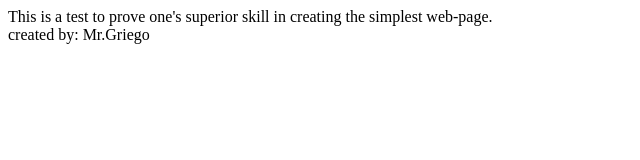
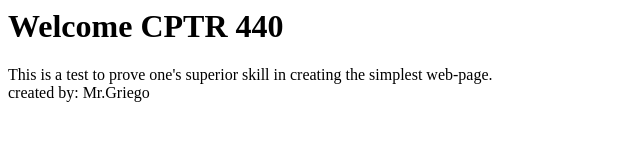
Before and after one commit to ablegriego/AWS-Amplify-Test, a plain HTML site: page index.html in a window 1280 px wide. Shown: the whole page, without its empty margins (0-640 px from the left). Drawn offline with Linux system fonts and the light colour scheme.

Commit message:
Update index.html

```diff
--- a/index.html
+++ b/index.html
@@ -3,6 +3,7 @@
     <title>Test 1.0 for CPTR 440</title>
   </head>
   <body>
+    <h1>Welcome CPTR 440</h1>
     This is a test to prove one's superior skill in creating the simplest web-page.<br>
     created by: Mr.Griego
   </body>
```
